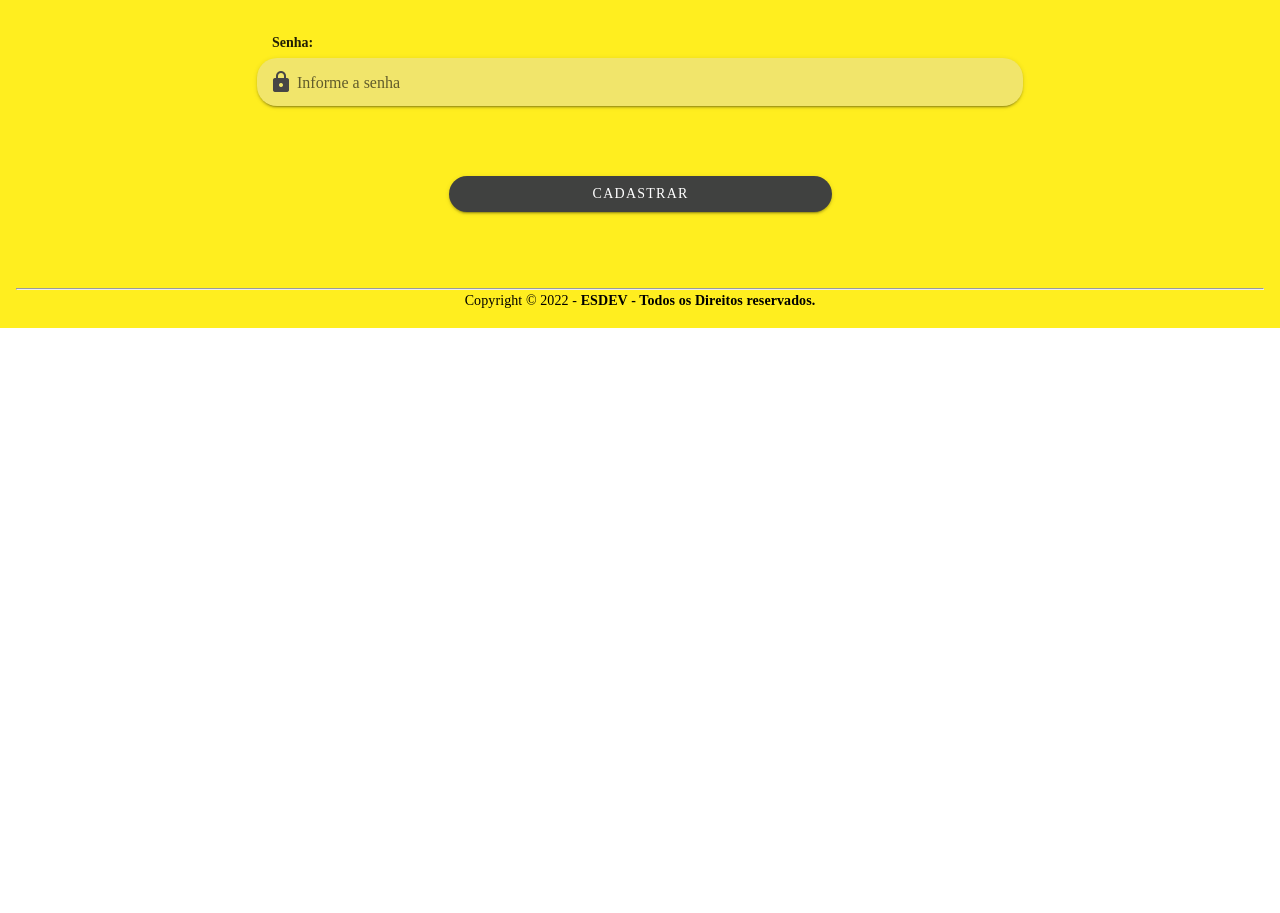
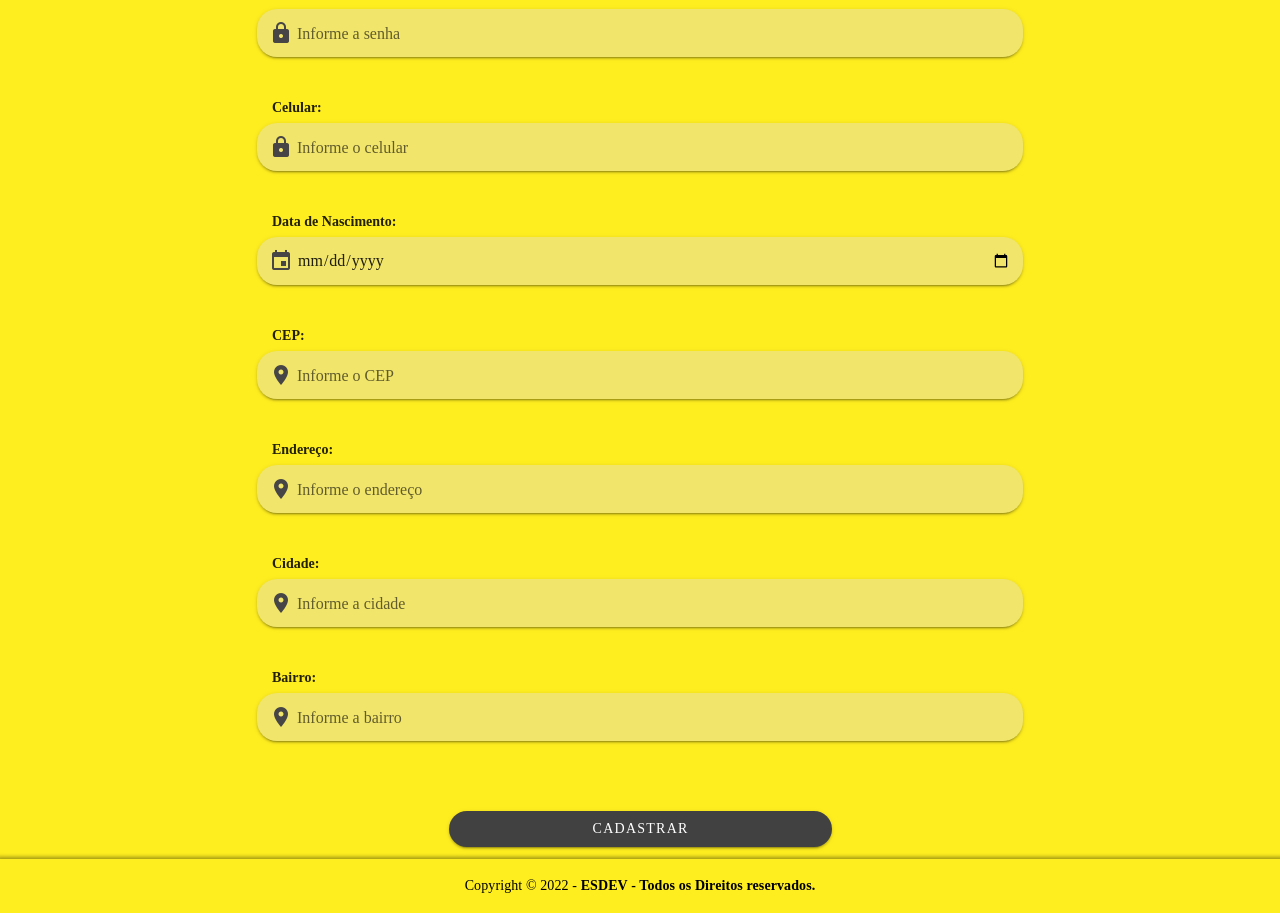
Before and after one commit to alefvieira/soscaramelo, a Vue app: page /cadastrar in a window 1280 px wide. Shown: the part 472-1385 px from the top of the page. Before the commit the page ends 800 px from the top, so only its background shows below. Built offline with nearby package versions, Linux system fonts and the light colour scheme; no server answers; a web font is replaced by a local one.

Commit message:
adiconado as verificações dos inputs e criado a função de cep, e os novos campos do formulario

```diff
--- a/src/components/Footer.vue
+++ b/src/components/Footer.vue
@@ -1,6 +1,6 @@
 <template>
   <v-footer class="cor-footer" dark padless>
-      <v-card-text class=""><hr>
+      <v-card-text class="">
         Copyright ©  {{ new Date().getFullYear() }} -
         <strong>ESDEV - Todos os Direitos reservados.</strong>
         <!-- <strong>ESDEV - Todos os Direitos e Esquerdos estão reservados!</strong> -->
@@ -28,4 +28,9 @@
   .v-card__title {
     justify-content: center;
   }
+  footer{
+    /* border-top: 1px solid #adadad33; */
+    box-shadow: 1px 2px 4px 4px #00000063 !important;
+
+  }
 </style>
--- a/src/views/CadastrarContaView.vue
+++ b/src/views/CadastrarContaView.vue
@@ -16,7 +16,7 @@
 
                             <label>
                               <legend>E-mail:</legend>
-                              <v-text-field solo v-model="usuario.email" :rules="emailRules" label="Informe o seu E-mail" prepend-inner-icon="mdi-email" required></v-text-field>
+                              <v-text-field type="email" solo v-model="usuario.email" :rules="emailRules" label="Informe o seu E-mail" prepend-inner-icon="mdi-email" required></v-text-field>
                             </label>
 
                             <label>
@@ -24,10 +24,72 @@
                               <v-text-field type="password" v-model="usuario.password" :rules="senhaRules" solo label="Informe a senha" prepend-inner-icon="mdi-lock" required></v-text-field>
                             </label>
 
+                            <label>
+                              <legend>Celular:</legend>
+                              <v-text-field v-model="usuario.telefone" solo
+
+                              label="Informe o celular"
+                              :rules="[() => !!usuario.telefone || 'Esse campo é obrigatório',
+                              (usuario.telefone.length >= 9 && usuario.telefone.length <= 14) || 'Preenchar um número válido']"
+                              prepend-inner-icon="mdi-lock" required></v-text-field>
+                            </label>
+
+                            <label >
+                              <legend>Data de Nascimento:</legend>
+                              <v-text-field
+                                type="date"
+                                solo
+                                v-model="usuario.dt_nascimento"
+                                :rules="[() => !!usuario.dt_nascimento || 'Esse campo é obrigatório']"
+                                required
+                                persistent-hint
+                                prepend-inner-icon="mdi-calendar"
+                                @blur="date = parseDate(dateFormatted)"
+                               ></v-text-field>
+                            </label>
+
+                            <label>
+                              <legend>CEP:</legend>
+                              <v-text-field
+                              v-model="usuario.cep" solo
+                              label="Informe o CEP"
+                              prepend-inner-icon="mdi-map-marker"
+                              :rules="[() => !!usuario.cep || 'Esse campo é obrigatório']"
+                              @keyup="pesquisaCEP()"
+                              maxlength="8"
+                              required></v-text-field>
+
+                            </label>
+
+
+                            <label>
+                              <legend>Endereço:</legend>
+                              <v-text-field
+                              v-model="usuario.endereco" solo
+                              label="Informe o endereço"
+                              :rules="[() => !!usuario.endereco || 'Esse campo é obrigatório']"
+                              prepend-inner-icon="mdi-map-marker" required></v-text-field>
+                            </label>
+
+
+                            <label>
+                              <legend>Cidade:</legend>
+                              <v-text-field v-model="usuario.cidade" solo
+                              label="Informe a cidade"
+                              :rules="[() => !!usuario.cidade || 'Esse campo é obrigatório']"
+                              prepend-inner-icon="mdi-map-marker" required></v-text-field>
+                            </label>
+
+                            <label>
+                              <legend>Bairro:</legend>
+                              <v-text-field v-model="usuario.bairro" solo
+                              :rules="[() => !!usuario.bairro || 'Esse campo é obrigatório']"
+                              label="Informe a bairro"
+                              prepend-inner-icon="mdi-map-marker" required></v-text-field>
+                            </label>
+
                             <p class="msg-erro">{{erro}}</p>
-                            <!-- <v-text-field label="Usuario" v-model="usuario.login" :rules="loginRules" required></v-text-field>
-                            <v-text-field v-model="usuario.email" :rules="emailRules" label="E-mail" required></v-text-field>
-                            <v-text-field type="password" label="Senha" :rules="senhaRules" v-model="usuario.senha" required></v-text-field> -->
+
                         </v-col>
                     </v-row>
                     <v-row>
@@ -66,20 +128,31 @@ export default {
       v => (v && v.length >= 6) || 'A Senha Deve conter 6 ou mais characters',
     ],
       usuario: {
-          name: "",
-          email: "",
-          password: "",
-          perfil_id: 2
+          name: null,
+          email: null,
+          password: null,
+          perfil_id: 2,
+          telefone: "",
+          endereco: null,
+          dt_nascimento: null,
+          cep: null,
+          cidade: null,
+          bairro: null,
       },
       token: null,
       loading: false,
       erro: ''
+
   }),
 
   mounted() {
     this.autenticarUsuario()
+    if (sessionStorage.getItem("token")) this.redirecionar();
   },
   methods: {
+      redirecionar() {
+        return this.$router.push({ name: "home" });
+      },
       async autenticarUsuario(){
         const _this = this;
         const objAut = {email: "root@hotmail.com", password: "root"}
@@ -106,9 +179,25 @@ export default {
 
       async salvarUsuario() {
 
+        this.erro = ""
+        for(let objUser in this.usuario){
+
+          if(this.usuario['senha'] && this.usuario['senha'].length < 6) {
+            this.erro = 'A Senha Deve conter 6 ou mais characters';
+            break;
+          }
+          if(this.usuario[objUser] === null || this.usuario[objUser] === ""){
+            this.erro = "Algum campo está vazio, preencha todos!";
+            break;
+          }
+        }
+
         this.loading = true;
-        if(await this.autenticarUsuario()){
+        if(this.erro === "" && await this.autenticarUsuario()){
+
           const objData = JSON.stringify(this.usuario);
+          console.log(objData);
+
           const req = await fetch('https://api-helpet.herokuapp.com/api/usuario',
           {
               method: "POST",
@@ -120,52 +209,54 @@ export default {
               }
           });
 
-          const status = await req.status;
-          if(status === 201){
-            await req.json();
-            return this.$router.push({ name: 'login' })
-            // console.log(data)
-          }
-          else if(status === 500){
-            this.erro = "E-mail já cadastrado"
-          }
+          const data = await req.json();
+          console.log(data)
+          // if(status === 201){
+          //   await req.json();
+          //   return this.$router.push({ name: 'login' })
+          //   // console.log(data)
+          // }
+          // else if(status === 500){
+          //   this.erro = "E-mail já cadastrado"
+          // }
+          this.limpaUsuario()
+        }
+        this.loading = false;
+      },
+      async pesquisaCEP(){
+        let _this = this;
+        this.usuario.cep =  this.usuario.cep.replace(/[^0-9.]/g, '').replace(/(\.*?)\.*/g, '$1')
+
+        if(this.usuario.cep && this.usuario.cep.length === 8){
+            const req = await fetch(`https://viacep.com.br/ws/${this.usuario.cep}/json/`);
+            const data = await req.json()
+
+            _this.usuario.endereco = data.logradouro;
+            _this.usuario.cidade = data.localidade;
+            _this.usuario.bairro = data.bairro;
+
 
         }
+      },
 
-
-        this.loading = false;
-
-      },
 
       limpaUsuario(){
         this.usuario = {
-          name: "",
-          email: "",
-          password: "",
-          perfil_id: 2
+          name: null,
+          email: null,
+          password: null,
+          perfil_id: 2,
+          telefone: "",
+          endereco: null,
+          dt_nascimento: null,
+          cep: null,
+          cidade: null,
+          bairro: null,
         },
-      this.token = null,
-      this.indice = -1,
-      this.loading = false
+        this.erro = "";
+        this.token = null;
+        this.loading = false;
       }
-      // async alterarUsuario(user){
-      //     this.indice = user.id;
-      //     this.usuario = user;
-
-      // },
-      // async removerUsuario(indice){
-      // const req = await fetch('http://localhost:3000/usuario/'+indice,
-      // {
-      //     method: "DELETE",
-      //     headers: {
-      //         "Content-type": "application/json"
-      //     }
-      // });
-      // const data = await req.json();
-      // console.log(data);
-      // this.getUsuario();
-
-      // }
   }
 
 };
--- a/src/views/LoginView.vue
+++ b/src/views/LoginView.vue
@@ -87,7 +87,7 @@ export default {
             const stringObjAutenticar = JSON.stringify(objAut);
 
             const req = await fetch(
-                "http://api-helpet.herokuapp.com/api/login",
+                "https://api-helpet.herokuapp.com/api/login",
                 {
                     method: "POST",
                     body: stringObjAutenticar,
@@ -107,75 +107,6 @@ export default {
                 this.erro = data.erro;
             }
         },
-
-        // async getUsuario() {
-        //     const req = await fetch('http://localhost:3000/usuario');
-        //     const data = await req.json();
-        //     this.listaUsuario = data;
-        // },
-        // limpaUsuario() {
-        //     this.usuario = {
-        //         id: 0,
-        //         usuario: "",
-        //         email: "",
-        //         senha: ""
-        //     };
-        //     this.indice = -1;
-        // },
-        // async salvarUsuario() {
-
-        //     if(this.indice < 0){
-
-        //         const objData = JSON.stringify(this.usuario);
-        //         const req = await fetch('http://localhost:3000/usuario',
-        //         {
-        //             method: "POST",
-        //             body: objData,
-        //             headers: {
-        //                 "Content-type": "application/json"
-        //             }
-        //         });
-        //         const data = await req.json();
-        //         console.log(data);
-
-        //     }else{
-
-        //         const objData = JSON.stringify(this.usuario);
-        //         this.alterarUsuario(this.usuario);
-        //         const req = await fetch('http://localhost:3000/usuario/'+ this.indice,
-        //         {
-        //             method: "PUT",
-        //             body: objData,
-        //             headers: {
-        //                 "Content-type": "application/json"
-        //             }
-        //         });
-        //         const data = await req.json();
-        //         this.listaUsuario = data;
-        //     }
-
-        //     this.getUsuario();
-        //     this.limpaUsuario();
-        // },
-
-        // async alterarUsuario(user){
-        //     this.indice = user.id;
-        //     this.usuario = user;
-
-        // },
-        // async removerUsuario(indice){
-        // const req = await fetch('http://localhost:3000/usuario/'+indice,
-        // {
-        //     method: "DELETE",
-        //     headers: {
-        //         "Content-type": "application/json"
-        //     }
-        // });
-        // const data = await req.json();
-        // console.log(data);
-        // this.getUsuario();
-
-        // }
     },
 };
 </script>
```
Also changed, not shown: 1 other file (tests, documents, lock files or other folders).
